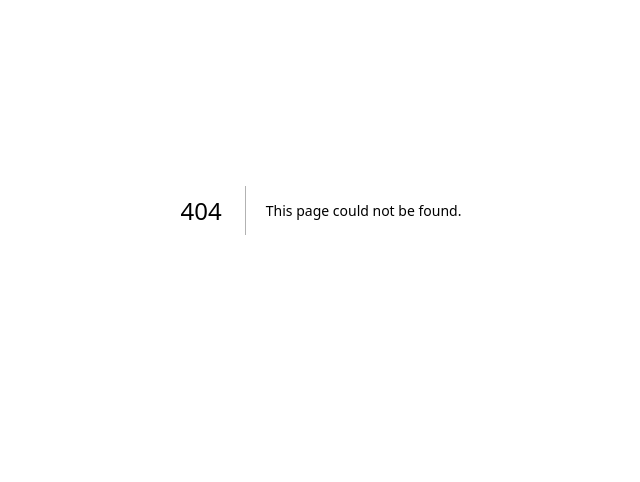
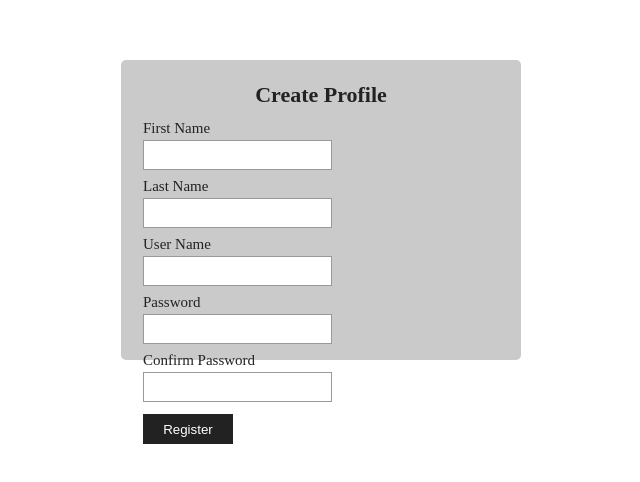
Before and after one commit to MajidAziz03/Shop-Website, a Next.js app: page /user/register in a window 1280 px wide. Before the commit this address had no page. Shown: the part 190-672 px from the top of the page, without its empty margins (319-959 px from the left). Built offline with nearby package versions, Linux system fonts and the light colour scheme.

Commit message:
register route

```diff
--- a/Components/navbar/Navbar.tsx
+++ b/Components/navbar/Navbar.tsx
@@ -2,6 +2,7 @@ import { Search, ShoppingCart } from '@mui/icons-material';
 import styles from './navbar.module.scss';
 import { useEffect } from 'react';
 import { useRouter } from 'next/router';
+import Link from 'next/link';
 
 const Navbar = () => {
     const path = useRouter().pathname;
@@ -27,7 +28,7 @@ const Navbar = () => {
                 <h3> LOGO. </h3>
             </div>
             <div className={styles.right}>
-                <span className={styles.buttonsRight}> LOGIN </span>
+                <Link style={{textDecoration : "none", color : "inherit"}} href={'/user/login'}><span className={styles.buttonsRight}> LOGIN </span></Link>
                 <span className={styles.buttonsRight}> SIGNUP </span>
                 <div className={styles.logoRight}>
                     <ShoppingCart className={styles.iconRight} />
--- /dev/null
+++ b/Components/register/Register.tsx
@@ -0,0 +1,39 @@
+import React from 'react'
+import styles from './register.module.scss';
+
+const Register = () => {
+    return (
+        <div className={styles.register}>
+            <div className={styles.wrapper}>
+                <h3> Create Profile </h3>
+                <div className={styles.fields}>
+                    <div className={styles.singleWrapper}>
+                        <label htmlFor=""> First Name </label>
+                        <input type="text" />
+                    </div>
+                    <div className={styles.singleWrapper}>
+                        <label htmlFor=""> Last Name </label>
+                        <input type="text" />
+                    </div>
+                    <div className={styles.singleWrapper}>
+                        <label htmlFor=""> User Name </label>
+                        <input type="text" />
+                    </div>
+                    <div className={styles.singleWrapper}>
+                        <label htmlFor=""> Password </label>
+                        <input type="passoword" />
+                    </div>
+                    <div className={styles.singleWrapper}>
+                        <label htmlFor=""> Confirm Password </label>
+                        <input type="password" />
+                    </div>
+                </div>
+                <div className={styles.btnWrapper}>
+                    <button> Register </button>
+                </div>
+            </div>
+        </div>
+    )
+}
+
+export default Register;
--- /dev/null
+++ b/Components/register/register.module.scss
@@ -0,0 +1,78 @@
+.register {
+    width: 100%;
+    height: 100vh;
+    display: flex;
+    justify-content: center;
+    align-items: center;
+
+    .wrapper {
+        width: 100%;
+        max-width: 400px;
+        height: 300px;
+        background-color: #cacaca;
+        color: #222;
+        border-radius: 5px;
+        display: flex;
+        flex-direction: column;
+        align-items: center;
+        padding: 22px;
+
+        h3 {
+            font-size: 22px;
+            color: #222;
+            margin-bottom: 12px;
+        }
+
+        .fields {
+            display: flex;
+            align-items: center;
+            flex-wrap: wrap;
+            gap: 8px;
+
+            .singleWrapper {
+                display: flex;
+                flex-direction: column;
+                gap: 3px;
+
+                label {
+                    margin: 0;
+                    padding: 0;
+                    font-size: 15px;
+                }
+
+                input {
+                    outline: none;
+                    border: 1px solid #999;
+                    width: auto;
+                    height: 30px;
+                    padding: 5px;
+                }
+            }
+        }
+        .btnWrapper {
+            display: flex;
+            justify-content: start;
+            align-items: start;
+            width: 100%;
+            margin-top: 12px;
+
+            button {
+                width: 90px;
+                height: 30px;
+                color: #ffff;
+                background-color: #222;
+                border: none;
+                outline: none;
+                cursor: pointer;
+
+                &:hover {
+                    opacity: 0.7;
+                }
+
+                &:active {
+                    opacity: 1;
+                }
+            }
+        }
+    }
+}
--- a/package.json
+++ b/package.json
@@ -24,6 +24,7 @@
     "next": "13.4.4",
     "react": "^18.2.0",
     "react-dom": "^18.2.0",
+    "react-google-recaptcha": "^3.1.0",
     "react-paginate": "^8.2.0",
     "react-redux": "^8.1.0",
     "reactstrap": "^9.1.10",
--- /dev/null
+++ b/pages/user/register.tsx
@@ -0,0 +1,12 @@
+import Register from '@/Components/register/Register';
+import React from 'react'
+
+const RegisterPage = () => {
+    return (
+        <>
+            <Register />
+        </>
+    )
+}
+
+export default RegisterPage;
```
Also changed, not shown: 1 other file (tests, documents, lock files or other folders).
